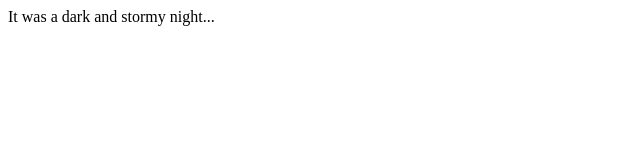
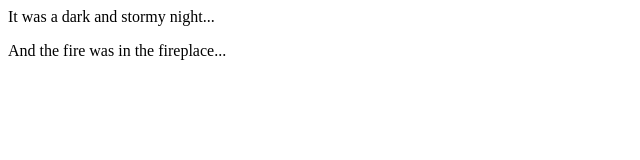
Before and after one commit to phickman96/Fireside-story, a plain HTML site: page index.html in a window 1280 px wide. Shown: the whole page, without its empty margins (0-640 px from the left). Drawn offline with Linux system fonts and the light colour scheme.

Commit message:
added player 2's sentence

```diff
--- a/index.html
+++ b/index.html
@@ -1,5 +1,6 @@
 <html>
     <body>
         <p>It was a dark and stormy night...</p>
+        <p>And the fire was in the fireplace...</p>
     </body>
 </html>
```
